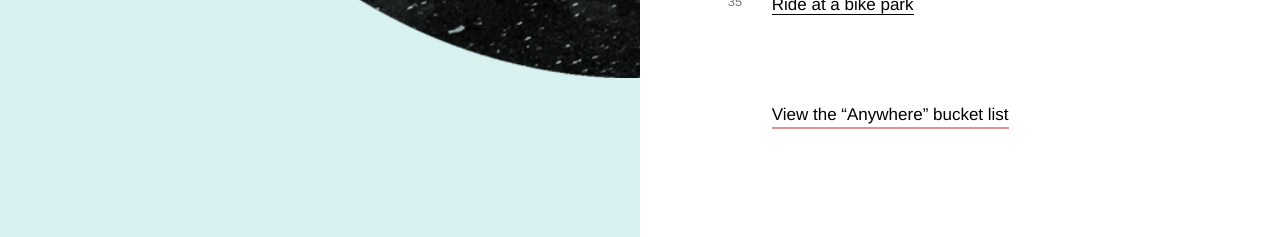
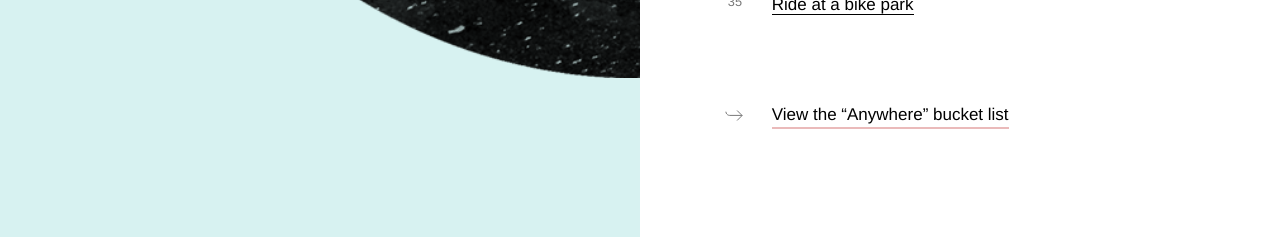
Before and after one commit to melanierichards/bucketlist, a Jekyll site: the page built from pnw.md, in a window 1280 px wide and 1400 px high, scrolled down 725 px. Shown: the part 1160-1397 px from the top of the window. Built offline with Jekyll 4.4.1, drawn with Linux system fonts in a browser that asks for light colours; some web fonts are replaced.

Commit message:
Add arrow to next list link

```diff
--- a/_layouts/listview.html
+++ b/_layouts/listview.html
@@ -37,9 +37,15 @@
             {% endfor %}
         </ol>
         {% if page.slug == 'pnw' %}
-            <a class="next-link next-link--anywhere" href="/anywhere/">View the “Anywhere” bucket list</a>
+            <a class="next-link next-link--anywhere" href="/anywhere/">
+                <svg class="next-link__arrow" xmlns="http://www.w3.org/2000/svg" width="18" height="11"><g fill="none" stroke="#787878" stroke-miterlimit="10"><path d="M12.1 10.5l5-5-5-5"/><path d="M.9 1.7c0 .5.1 1 .3 1.4.6 1.3 1.9 2.3 3.5 2.3h12.5"/></g></svg>
+                View the “Anywhere” bucket list
+            </a>
         {% else %}
-            <a class="next-link next-link--pnw" href="/pnw/">View the “Pacific Northwest” bucket list</a>
+            <a class="next-link next-link--pnw" href="/pnw/">
+                <svg class="next-link__arrow" xmlns="http://www.w3.org/2000/svg" width="18" height="11"><g fill="none" stroke="#787878" stroke-miterlimit="10"><path d="M5.9 10.5l-5-5 5-5"/><path d="M17.1 1.7c0 .5-.1 1-.3 1.4-.6 1.3-1.9 2.3-3.5 2.3H.9"/></g></svg>
+                View the “Pacific Northwest” bucket list
+            </a>
         {% endif %}
     </div>
 </article>
--- a/assets/_sass/listview.scss
+++ b/assets/_sass/listview.scss
@@ -136,23 +136,32 @@ a.item__completed-link {
 
 .next-link {
   display: inline-block;
+  position: relative;
   margin: 4em 0 0 2.75em;
 }
 
+.next-link__arrow {
+  position: absolute;
+  top: 50%;
+  margin-top: -5px;
+  left: -2.75em;
+  width: 18px;
+}
+
 a.next-link--anywhere {
-  border-bottom: 2px solid darken($color-anywhere, 25%);
+  border-bottom: 2px solid darken($color-anywhere, 15%);
 
   &:hover {
-    background: darken($color-anywhere, 25%);
+    background: darken($color-anywhere, 15%);
     color: #000;
   }
 }
 
 a.next-link--pnw {
-  border-bottom: 2px solid darken($color-pnw, 25%);
+  border-bottom: 2px solid darken($color-pnw, 15%);
 
   &:hover {
-    background: darken($color-pnw, 25%);
+    background: darken($color-pnw, 15%);
     color: #000;
   }
 }
```
